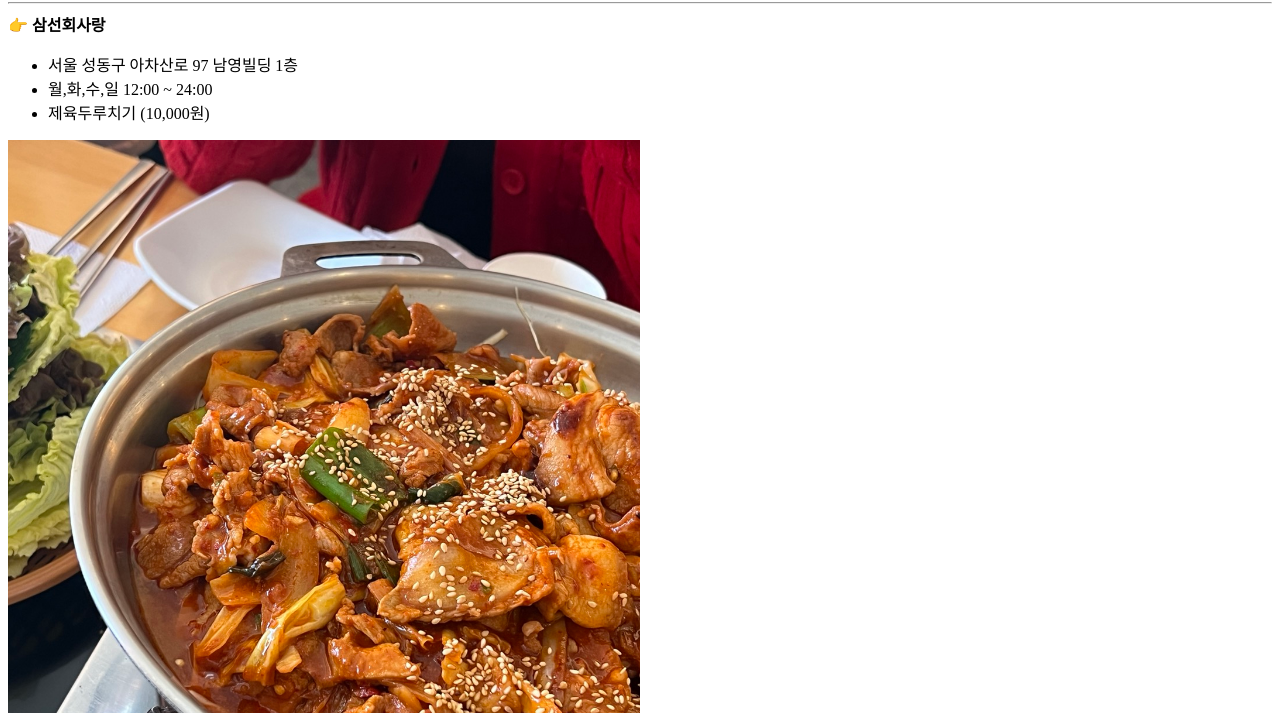
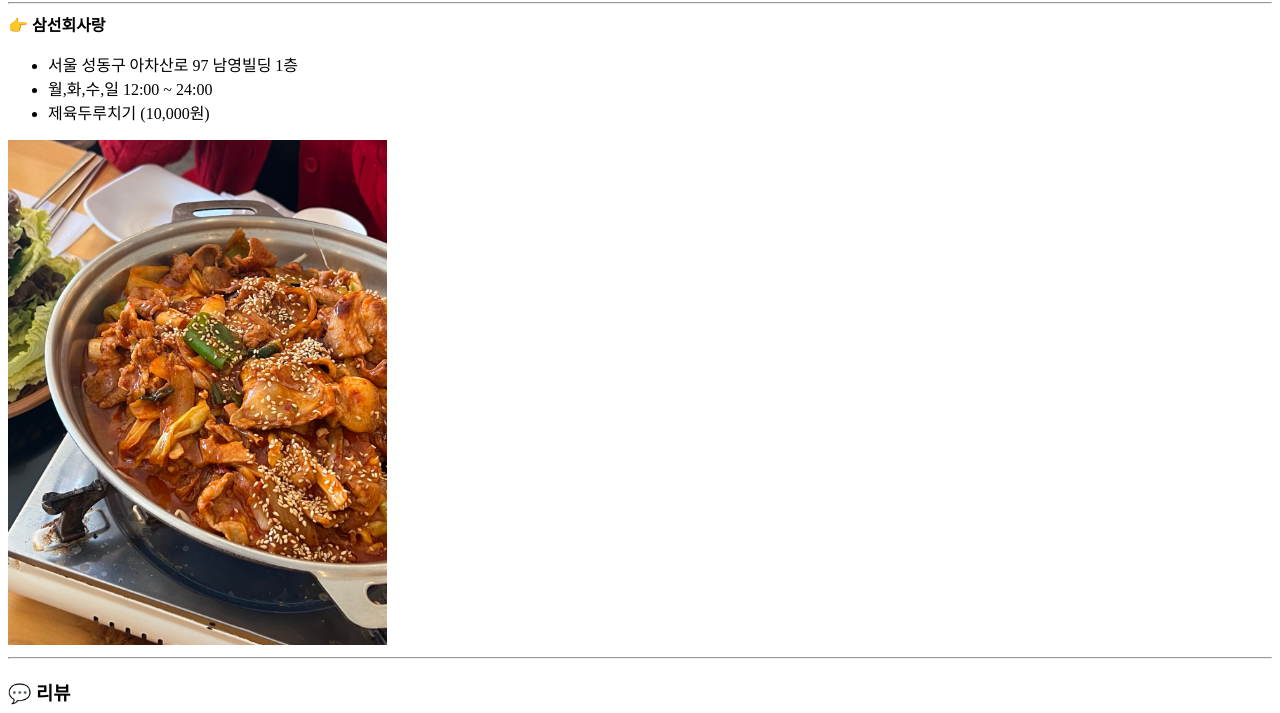
Before and after one commit to jiminpark23/PDA3_html, a plain HTML site: page index.html in a window 1280 px wide. Shown: the part 87-800 px from the top of the page. Drawn offline with Linux system fonts and the light colour scheme.

Commit message:
feat: 이미지 링크 연결

```diff
--- a/index.html
+++ b/index.html
@@ -20,7 +20,9 @@
                 <li>월,화,수,일 12:00 ~ 24:00</li>
                 <li>제육두루치기 (10,000원)</li>
             </ul>
-            <img src=".\삼선회사랑.jpg" alt="삼선회사랑 제육두루치기" width="50%" height="50%">
+            <a href="https://place.map.kakao.com/1937086831" target="_blank">
+                <img src=".\삼선회사랑.jpg" alt="삼선회사랑 제육두루치기" width="30%" height="30%" >
+            </a>
         </div>
     </section>
     <hr>
```
